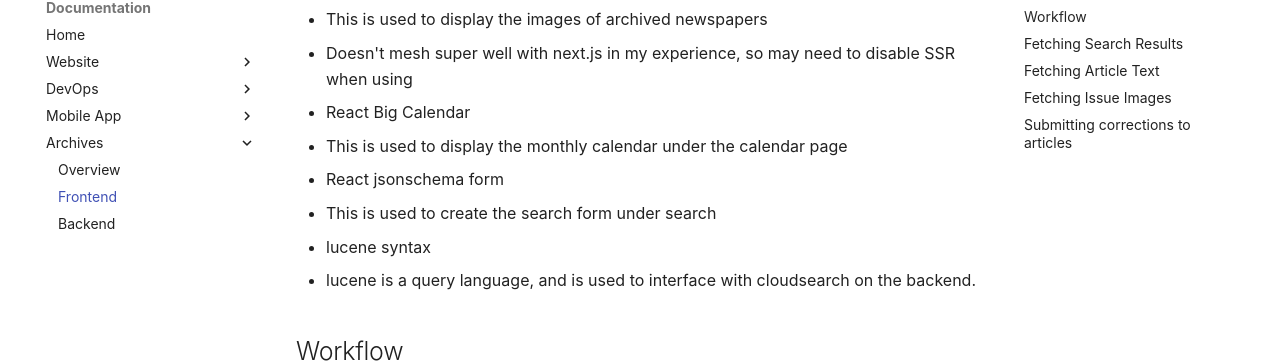
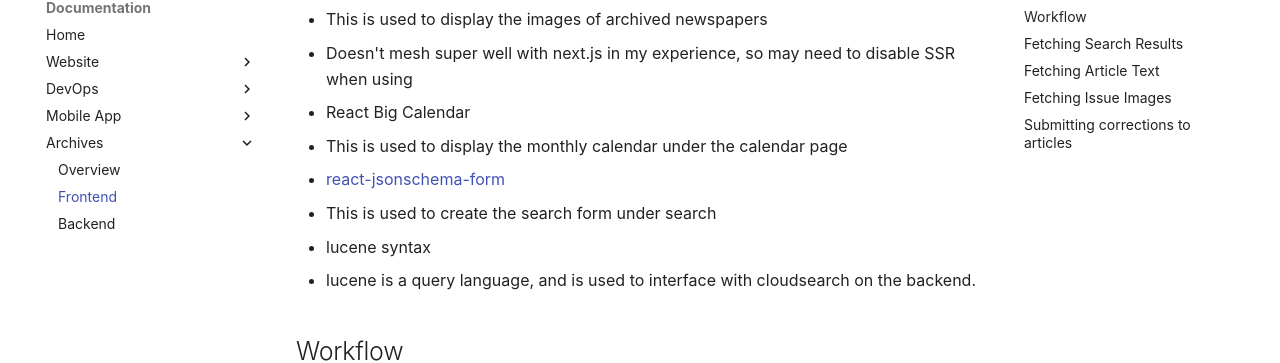
Before and after one commit to TheStanfordDaily/docs, an MkDocs documentation site: the page built from docs/archives/frontend.md, in a window 1280 px wide and 900 px high, scrolled down 374 px. Shown: the part 91-454 px from the top of the window. Built offline with MkDocs 1.6.1 and Material for MkDocs 9.7.7, drawn with Linux system fonts in a browser that asks for light colours; some web fonts are replaced; comment, search, counter and statistics services are not loaded; part of the change alters nothing that is shown.

```diff
--- a/docs/archives/frontend.md
+++ b/docs/archives/frontend.md
@@ -13,7 +13,7 @@ The front end is built using several technologies:
   - Doesn't mesh super well with next.js in my experience, so may need to disable SSR when using
 - React Big Calendar
   - This is used to display the monthly calendar under the calendar page
-- React jsonschema form
+- [react-jsonschema-form](https://github.com/rjsf-team/react-jsonschema-form)
   - This is used to create the search form under search
 - lucene syntax
   - lucene is a query language, and is used to interface with cloudsearch on the backend.
```
